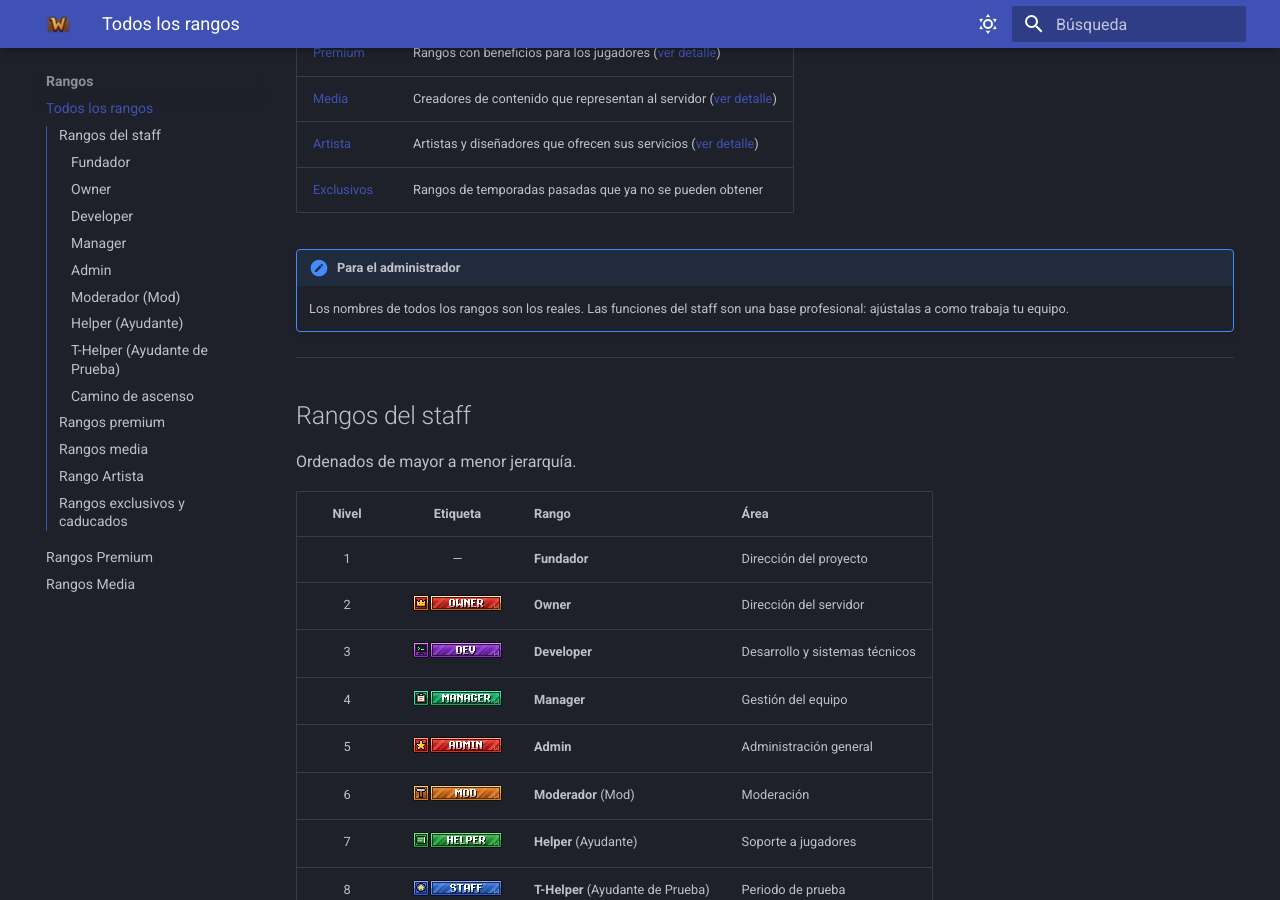
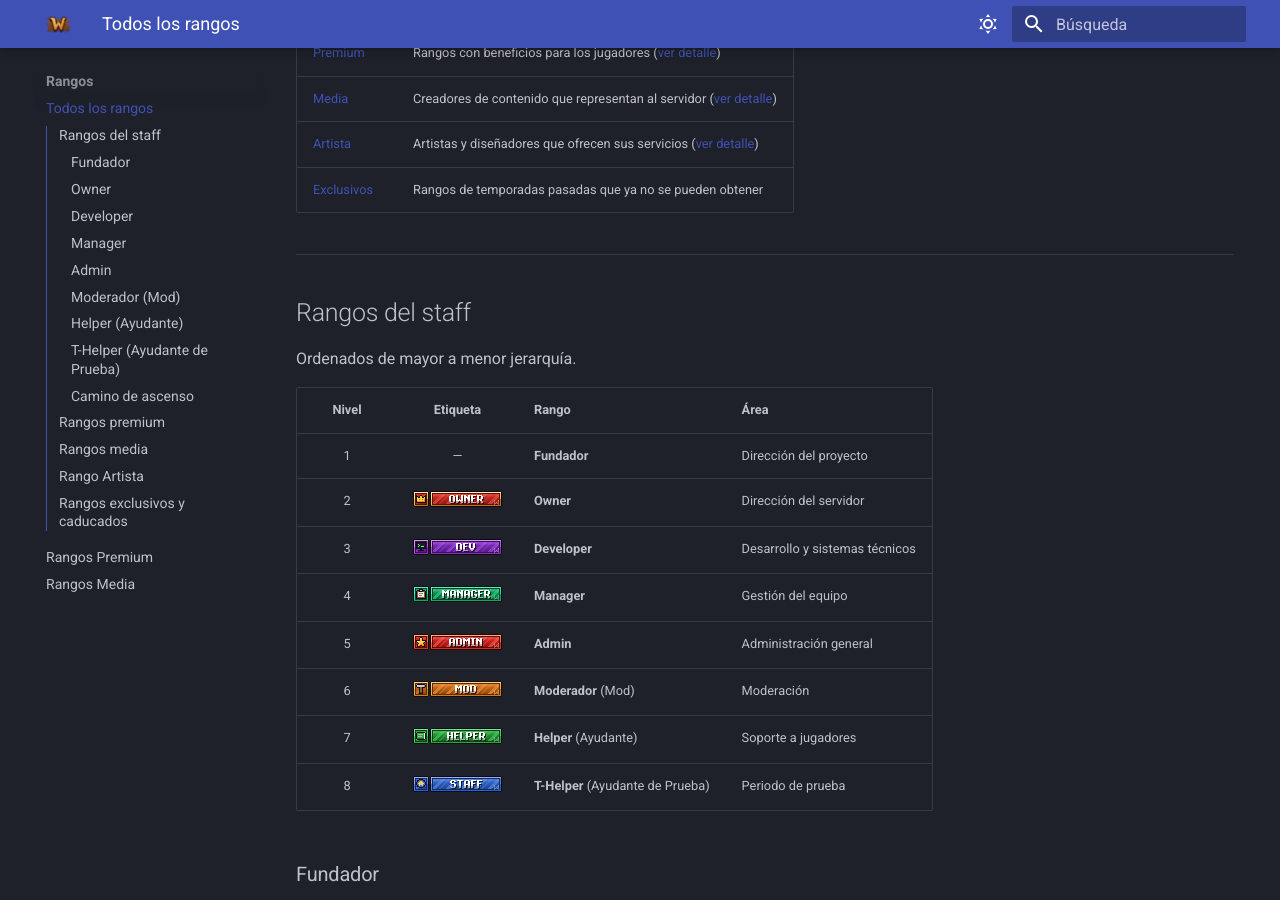
Before and after one commit to SrMaruchans/Wiki, an MkDocs documentation site: the page built from docs/rangos.md, in a window 1280 px wide and 900 px high, scrolled down 330 px. Built offline with MkDocs 1.6.1 and Material for MkDocs 9.7.7, drawn with Linux system fonts in a browser that asks for light colours.

Commit message:
Update rangos.md

```diff
--- a/docs/rangos.md
+++ b/docs/rangos.md
@@ -9,9 +9,6 @@ Todos los rangos de **Wolfland Network**, organizados por categoría.
 | [Media](#rangos-media) | Creadores de contenido que representan al servidor ([ver detalle](rangos-media.md)) |
 | [Artista](#rango-artista) | Artistas y diseñadores que ofrecen sus servicios ([ver detalle](servicios.md#artistas-y-disenadores)) |
 | [Exclusivos](#rangos-exclusivos-y-caducados) | Rangos de temporadas pasadas que ya no se pueden obtener |
-
-!!! note "Para el administrador"
-    Los nombres de todos los rangos son los reales. Las funciones del staff son una base profesional: ajústalas a como trabaja tu equipo.
 
 ---
 
```
